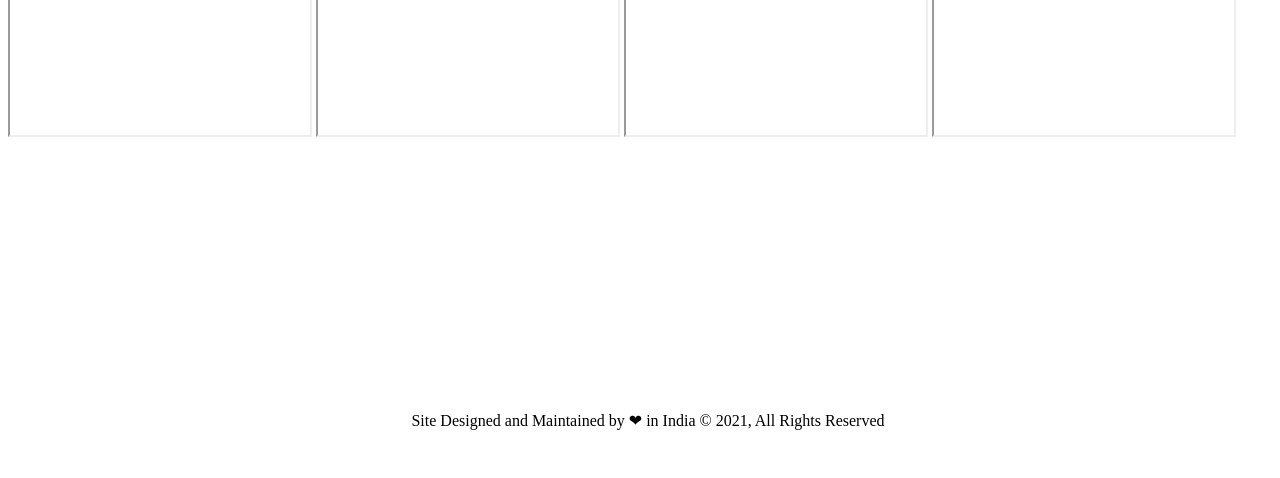
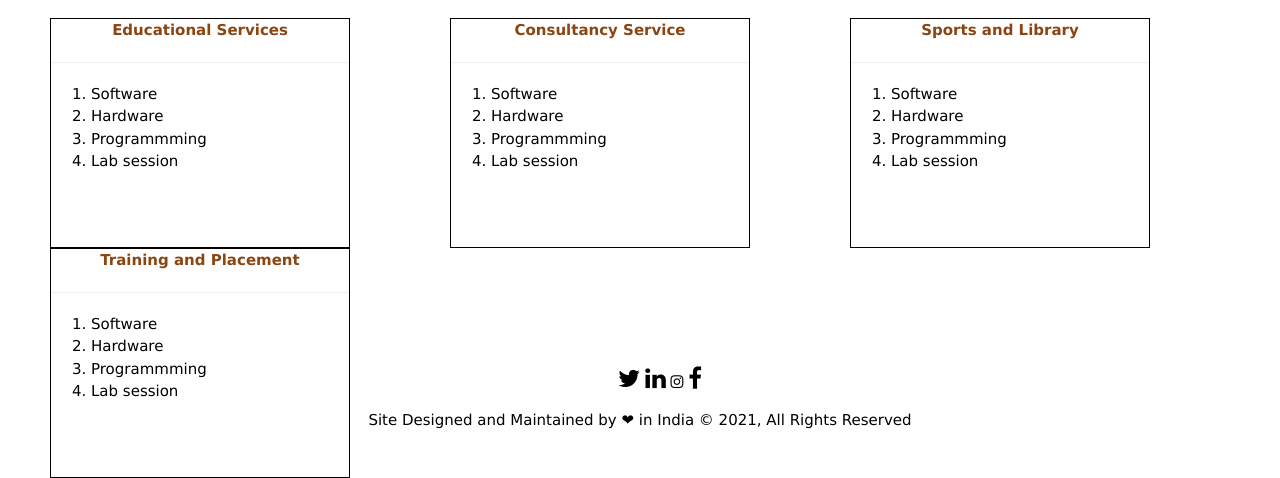
Before and after one commit to luvifer03/CTS, a plain HTML site: page Day 2/services.html in a window 1280 px wide. Shown: the part 344-822 px from the top of the page. Before the commit the page ends 800 px from the top, so only its background shows below. Drawn offline with nearby package versions, Linux system fonts and the light colour scheme.

Commit message:
initial commit

```diff
--- a/Day 2/services.html
+++ b/Day 2/services.html
@@ -5,6 +5,8 @@
     <meta name="viewport" content="width=device-width, initial-scale=1.0">
     <title>Services Page</title>
     <link href="style.css" rel="stylesheet" type="text/css">
+    <link rel="stylesheet" href="https://cdnjs.cloudflare.com/ajax/libs/font-awesome/4.7.0/css/font-awesome.min.css">
+	    <link rel="stylesheet" href="https://www.w3schools.com/w3css/4/w3.css">
 </head>
 <body>
     <div class="header">
@@ -22,17 +24,53 @@
     </div>
 <hr/>
 </br>
-<marquee><h1>Welcome to Luvifer's World</h1></marquee>
+<h1>Welcome to Luvifer's World</h1>
 </br>
 <hr/>
 </br>
 <h2>SERVICES OFFERED</h2>
-<iframe width="300" height="200">
-
-</iframe>
-<iframe width="300" height="200"></iframe>
-<iframe width="300" height="200"></iframe>
-<iframe width="300" height="200"></iframe>
+<br/>
+<div id="container">
+	<div id="box1">
+    <b><center>Educational Services</center></b>
+    <hr/>
+    <ol>
+        <li>Software</li>
+        <li>Hardware</li>
+        <li>Programmming</li>
+        <li>Lab session</li>
+    </ol>
+	</div>
+	<div id="box1">
+        <b><center>Consultancy Service</center></b>
+        <hr/>
+        <ol>
+            <li>Software</li>
+            <li>Hardware</li>
+            <li>Programmming</li>
+            <li>Lab session</li>
+        </ol>
+        </div>
+        <div id="box1">
+            <b><center>Sports and Library</center></b>
+            <hr/>
+            <ol>
+                <li>Software</li>
+                <li>Hardware</li>
+                <li>Programmming</li>
+                <li>Lab session</li>
+            </ol>
+            </div>
+        <div id="box1">
+                <b><center>Training and Placement</center></b>
+                <hr/>
+                <ol>
+                    <li>Software</li>
+                    <li>Hardware</li>
+                    <li>Programmming</li>
+                    <li>Lab session</li>
+                </ol>
+        </div>
 
 
 
--- a/Day 2/style.css
+++ b/Day 2/style.css
@@ -6,6 +6,7 @@ a
 .nav-bar
 {
  display: block;
+
 }
 
 .nav-bar ul{
@@ -15,9 +16,7 @@ a
     display:block;
 }
 
-span{
-    color:black;
-}
+
 
 
 
@@ -56,10 +55,22 @@ u{
 }
 
 footer {
-	position: fixed;
+	position: absolute;
 	padding: 10px 0;
 	text-align:right;
 	bottom: 0;
 	color:black;
 	width: 100%;
 }
+
+#box1	{
+     border:1px solid #000;
+
+    float:left; min-height:230px; margin-right:50px; margin-left: 50px; width: 300px;
+}
+#login{
+    border: 2px solid #000;
+
+    width: 350px;
+
+}
```
Also changed, not shown: Day 2/about.html (+6 -4 lines), Day 2/contact.html (+13 -3 lines), Day 2/courses.html (+27 -1 lines), Day 2/index.html (+1 -1 lines), Day 2/login.html (+7 -3 lines), Day 2/registration.html (+20 -18 lines).
